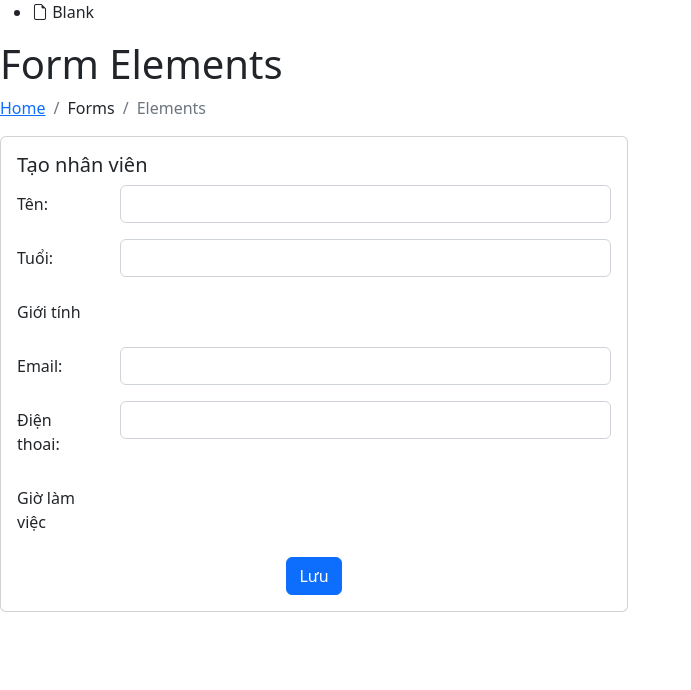
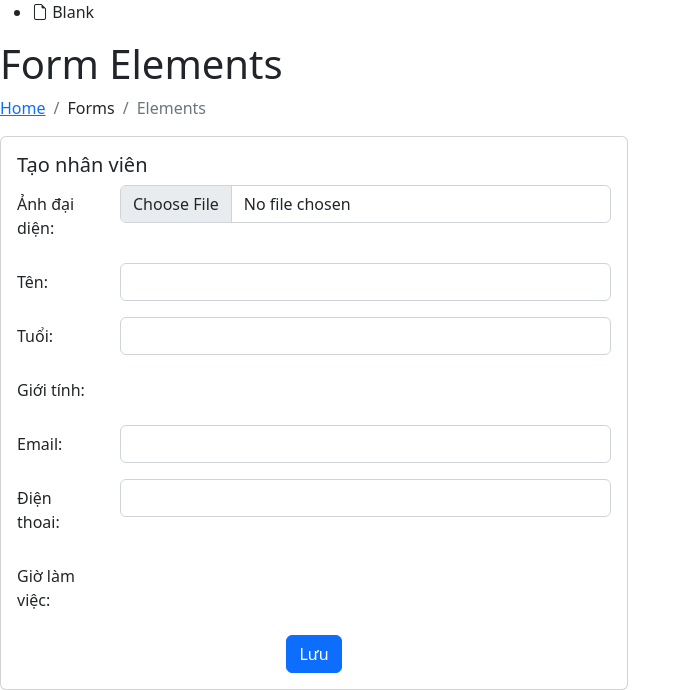
Before and after one commit to hieunqdev/ERP_ShoeStores, a Django app: page /employee/add_employee in a window 1280 px wide. Shown: the part 312-1002 px from the top of the page, without its empty margins (0-691 px from the left). Before the commit the page ends 924 px from the top, so only its background shows below. Run offline with Django 4.2, Linux system fonts and the light colour scheme; the visitor is signed in with stand-in values (Sample User, id 1); data that the repository does not hold is empty; some libraries are stand-ins or nearby versions.

```diff
--- a/base/views.py
+++ b/base/views.py
@@ -6,7 +6,7 @@ from django.contrib import messages
 
 
 def index(request):
-    return render(request, 'index.html')
+    return render(request, 'pages-login.html')
 
 
 def home(request):
@@ -24,7 +24,7 @@ def login(request):
 
         if user is not None:
             auth.login(request, user)
-            return redirect('index')
+            return redirect('home')
         else:
             messages.info(request, 'Tài khoản hoặc mật khẩu sai')
             return redirect('index')
--- a/employee/views.py
+++ b/employee/views.py
@@ -1,6 +1,7 @@
 from django.shortcuts import render, redirect
 from .models import WorkTime, Employee
 from django.contrib import messages
+from .forms import EmployeeForm
 # Create your views here.
 
 
@@ -66,6 +67,7 @@ def add_employee(request):
 
     employees = Employee.objects.values('gender').distinct()
     work_times = WorkTime.objects.values('id', 'name').distinct()
+
     context = {
         'employees': employees,
         'work_times': work_times
--- a/templates/add-employee.html
+++ b/templates/add-employee.html
@@ -24,8 +24,14 @@
               <h5 class="card-title">Tạo nhân viên</h5>
 
               <!-- General Form Elements -->
-              <form action="" method="POST">
+              <form action="" method="POST" enctype="multipart/form-data">
                 {% csrf_token %}
+                <div class="row mb-3">
+                  <label class="col-sm-2 col-form-label">Ảnh đại diện:</label>
+                  <div class="col-sm-10">
+                    <input type="file" id="cover_image" name="cover_image" class="form-control">
+                  </div>
+                </div>
                 <div class="row mb-3">
                   <label class="col-sm-2 col-form-label">Tên:</label>
                   <div class="col-sm-10">
@@ -39,7 +45,7 @@
                   </div>
                 </div>
                 <div class="row mb-3">
-                  <label class="col-sm-2 col-form-label" for="time">Giới tính</label>
+                  <label class="col-sm-2 col-form-label" for="time">Giới tính:</label>
                   <div class="col-sm-10" style=" margin-left: 170px;">
                     {% for employee in employees %}
                     <label class="col-sm-2 col-form-label" for="{{employee.gender}}">
@@ -63,7 +69,7 @@
                 </div>
                 <div class="row mb-3">
                   <div class="col-sm-10">
-                    <label class="col-sm-2 col-form-label" for="time">Giờ làm việc</label>
+                    <label class="col-sm-2 col-form-label" for="time">Giờ làm việc:</label>
                     <div style=" margin-left: 170px;">
                       {% for work_time in work_times %}
                       <label class="col-sm-2 col-form-label" for="{{work_time.name}}">{{work_time.name}}</label>
--- a/templates/base.html
+++ b/templates/base.html
@@ -42,7 +42,7 @@
     <header id="header" class="header fixed-top d-flex align-items-center">
 
       <div class="d-flex align-items-center justify-content-between">
-        <a href="{% url 'index' %}" class="logo d-flex align-items-center">
+        <a href="{% url 'home' %}" class="logo d-flex align-items-center">
           <img src="{% static 'assets/img/logo.png' %}" alt="">
           <span class="d-none d-lg-block">ShoeStores Admin</span>
         </a>
```
Also changed, not shown: employee/migrations/0007_alter_employee_cover_image.py (added), employee/migrations/0008_alter_employee_cover_image.py (added).
